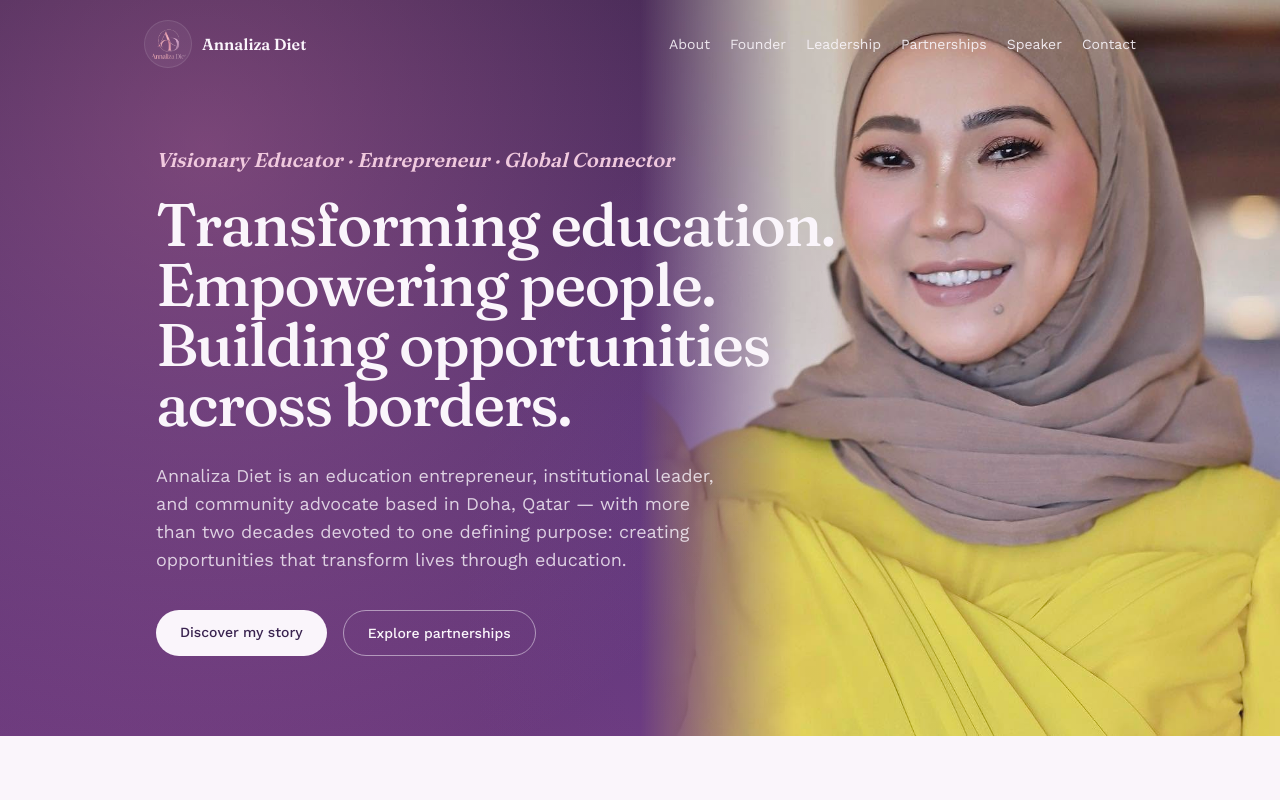
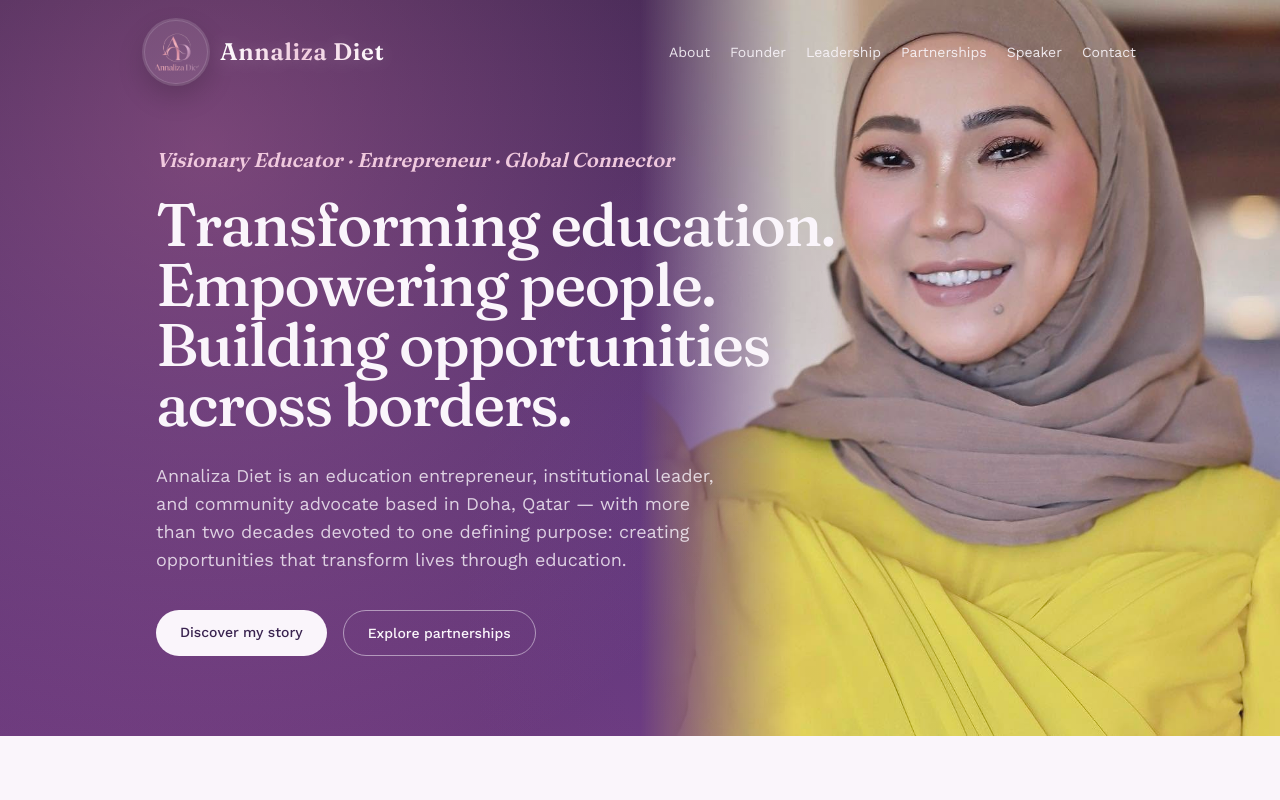
Before and after one commit to denmiks/web_porfpolio_annaliza, a plain HTML site: page index (1).html in a window 1280 px wide. Shown: the top 800 px of the page. Drawn offline with nearby package versions, Linux system fonts and the light colour scheme.

Commit message:
Improve header branding visibility

```diff
--- a/index (1).html
+++ b/index (1).html
@@ -52,6 +52,12 @@
     -webkit-mask-image: linear-gradient(to right, transparent 0%, black 24%, black 100%);
     mask-image: linear-gradient(to right, transparent 0%, black 24%, black 100%);
   }
+  .brand-link {
+    text-shadow: 0 2px 18px rgba(255,255,255,0.22);
+  }
+  .brand-logo {
+    box-shadow: 0 0 0 2px rgba(255,255,255,0.14), 0 12px 28px rgba(0,0,0,0.18);
+  }
   .leadership-carousel { position: relative; }
   .carousel-viewport { overflow: hidden; }
   .carousel-track { display: flex; transition: transform 0.45s ease; }
@@ -64,9 +70,9 @@
   <!-- Glass floating nav -->
   <header class="fixed top-0 inset-x-0 z-50">
     <nav class="max-w-5xl mx-auto mt-3 px-4 py-2 flex items-center justify-between">
-      <a href="#top" class="flex items-center gap-2.5 font-serif text-base font-semibold text-paper">
-        <img src="pictures/ANNALIZA DIET LOGOFINAL.png" alt="Annaliza Diet logo" class="h-12 w-12 object-contain bg-white/5 rounded-full border border-white/10 p-0.5">
-        <span>Annaliza Diet</span>
+      <a href="#top" class="brand-link flex items-center gap-3 font-serif text-xl md:text-2xl font-bold tracking-wide text-paper">
+        <img src="pictures/ANNALIZA DIET LOGOFINAL.png" alt="Annaliza Diet logo" class="brand-logo h-14 w-14 md:h-16 md:w-16 object-contain bg-white/10 rounded-full border border-white/15 p-1">
+        <span class="inline-block bg-gradient-to-r from-white via-pinksoft to-white bg-clip-text text-transparent">Annaliza Diet</span>
       </a>
       <ul class="hidden md:flex gap-5 text-sm text-paper/90 items-center">
         <li><a href="#about" class="hover:text-white transition-colors">About</a></li>
```
Also changed, not shown: index.html (+9 -3 lines).
